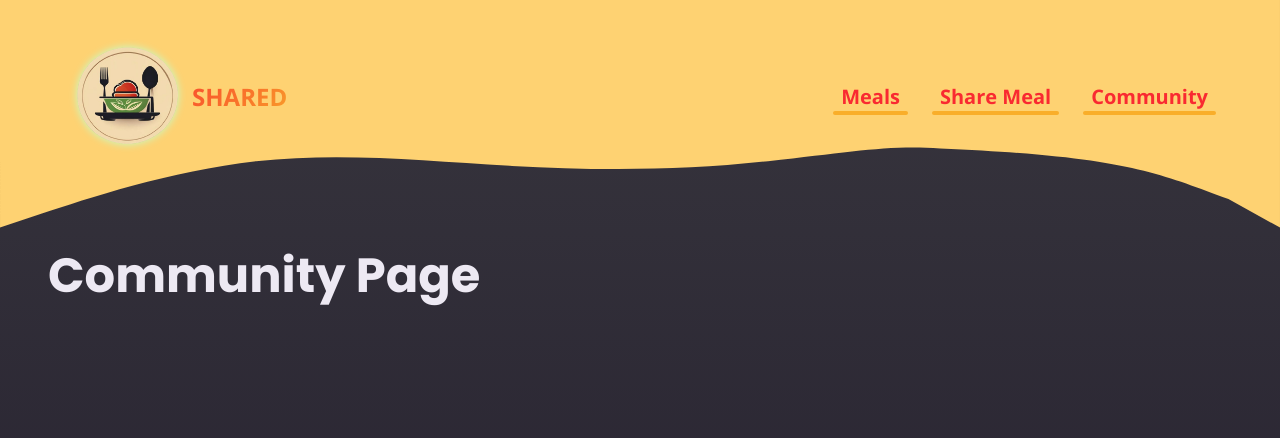
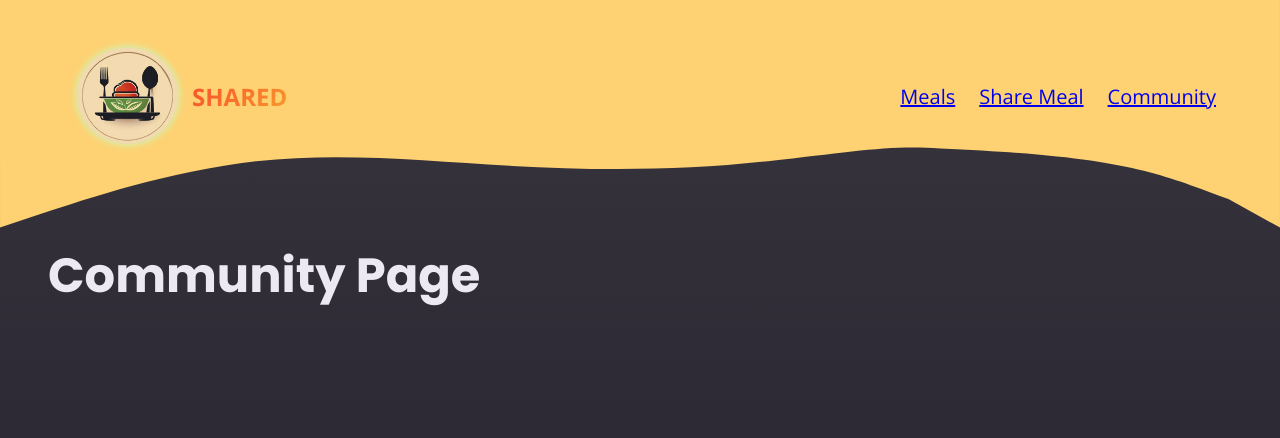
Before and after one commit to dorahs71/next-shared, a Next.js app: page /community in a window 1280 px wide. Shown: the top 438 px of the page. Built offline with nearby package versions, Linux system fonts and the light colour scheme.

Commit message:
feat: remove nav link css in MainHeader

```diff
--- a/components/main-header/main-header.module.css
+++ b/components/main-header/main-header.module.css
@@ -50,29 +50,3 @@
     gap: 1.5rem;
     font-size: 1.25rem;
 }
-
-.nav a {
-    text-decoration: none;
-    color: #f92a31;
-    font-weight: bold;
-    padding: 0.5rem 0.5rem;
-    position: relative
-}
-
-.nav a::before {
-    content: '';
-    background-color: #f9ae2a;
-    position: absolute;
-    left: 0;
-    bottom: 3px;
-    width: 100%;
-    height: 4px;
-    border-radius: 10px;
-    z-index: -1;
-    transition: all .3s ease-in-out;
-}
-
-.nav a:hover::before {
-    bottom: 0;
-    height: 100%;
-}
```
